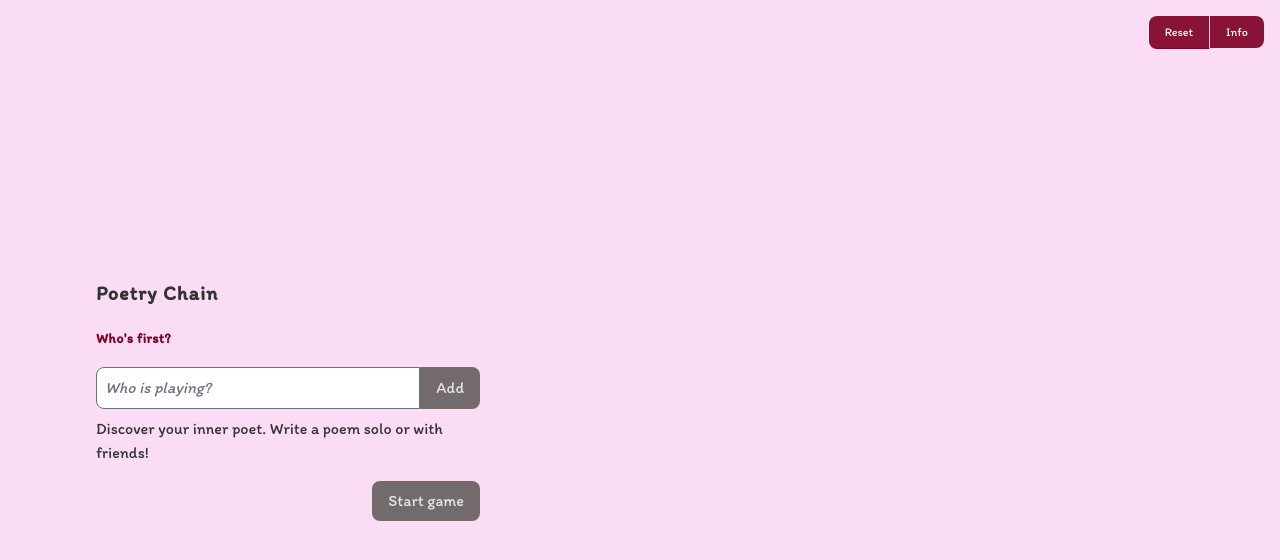
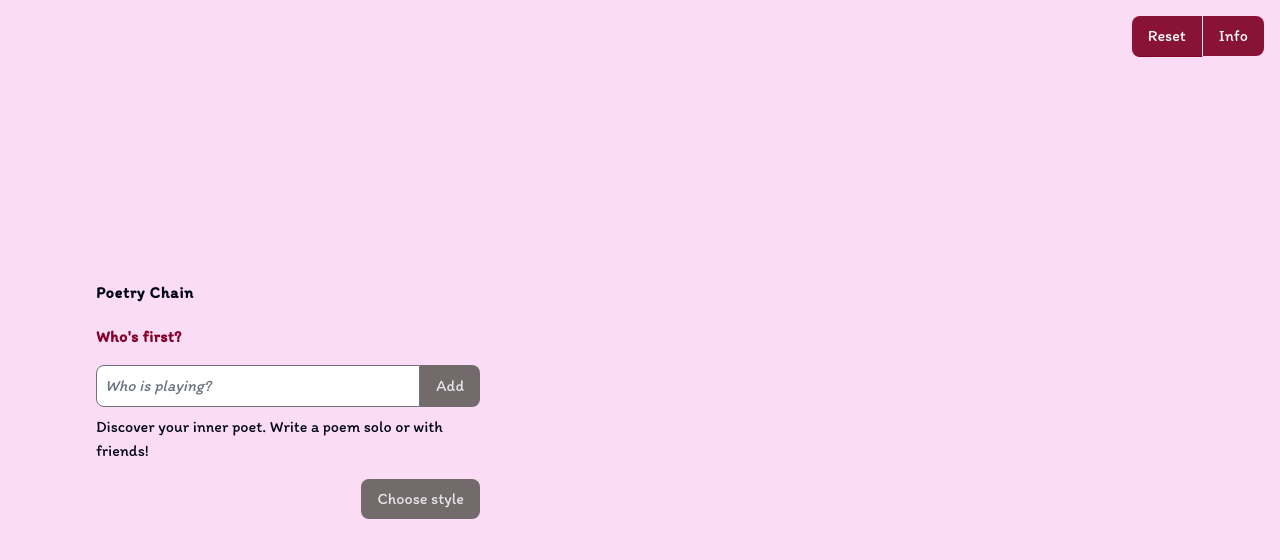
Before and after one commit to jondeaves/ggj24, a Next.js app: page / in a window 1280 px wide. Shown: the top 560 px of the page. Built offline with nearby package versions, Linux system fonts and the light colour scheme.

Commit message:
feat: prep for style

```diff
--- a/app/components/button.tsx
+++ b/app/components/button.tsx
@@ -3,7 +3,7 @@ import { twMerge } from 'tailwind-merge'
 import { Tooltip } from 'flowbite-react';
 import React from "react";
 
-export type ButtonSize = 'small' | 'medium' | 'large'
+export type ButtonSize = 'tiny' | 'small' | 'medium' | 'large'
 
 type ButtonProps = {
   onClick?: (e: ChangeEvent<any>) => void
@@ -18,9 +18,11 @@ type ButtonProps = {
 
 const buttonTheme = {
   primary: `bg-rose-900 hover:bg-rose-800 text-white rounded-lg disabled:bg-[#736a6b] disabled:hover:bg-[#736a6b] disabled:text-neutral-200 disabled:cursor-not-allowed`,
+  bare: `text-slate-950`
 }
 
 const buttonSize = {
+  tiny: 'text-2xs px-2 py-1',
   small: 'text-xs px-4 py-2',
   medium: 'px-4 py-2',
   large: ' text-xl p-4'
--- a/app/components/game.tsx
+++ b/app/components/game.tsx
@@ -20,7 +20,7 @@ export const Game: FC = () => {
           <PreviousLine
             key={idx}
             label={`“${entry.text}”`}
-            supLabel={`${entry.author} said `}
+            supLabel={`${entry.author} previously said `}
             emphasise={true}
           />
         ))}
--- a/app/components/offline.tsx
+++ b/app/components/offline.tsx
@@ -1,29 +1,38 @@
 "use client";
 
 import { useSearchParams } from "next/navigation";
-import { FC, ReactNode } from "react";
+import { FC, ReactNode, useState } from "react";
 
-import { GameState, useMainContext } from "../context";
+import { GameState, PoemStyle, useMainContext } from "../context";
 import { Main } from "./main";
 import { Game } from "./game";
 import { Button } from "./button";
 import { AddAuthors } from "./AddAuthors";
 import { LinkAsButton } from "./link-as-button";
 import { GameSummary } from "./game-summary";
+import { StyleModal } from "./style-modal";
+import { POEM_STYLES } from "../constants/poem-styles";
 
 export const Offline: FC = () => {
+  const [styleIsOpen, setStyleIsOpen] = useState(false);
   const searchParams = useSearchParams()
-  const { gameState, setGameState, entries, authors } = useMainContext();
+  const { gameState, setGameState, entries, authors, poemStyle, setPoemStyle } = useMainContext();
 
-  const showOnlineLink = searchParams.get('online') === 'true'
+  const showOnlineCta = searchParams.get('online') === 'true'
 
   // Defaults should be the Pending state
-  let actionLabel = 'Start game';
-  let nextState = GameState.Active;
+  let actionLabel = 'Choose style';
+  let nextState = GameState.Style;
   let actionDisabled = authors.length === 0;
   let actionDisabledMsg = 'Must have at least one authors';
 
   switch (gameState) {
+    case GameState.Style:
+      actionLabel = 'Start game';
+      nextState = GameState.Active;
+      actionDisabled = authors.length === 0;
+      actionDisabledMsg = 'Must have at least one authors';
+      break;
     case GameState.Active:
       actionLabel = 'Finish game';
       nextState = GameState.Completed;
@@ -34,13 +43,31 @@ export const Offline: FC = () => {
       break;
   }
 
+  const handleCloseStyle = () => {
+    setGameState(GameState.Pending)
+    setStyleIsOpen(false)
+  }
+
+  const handleSubmitStyle = (style: PoemStyle) => {
+    console.log(`Updating to ${style}`)
+    setPoemStyle(style);
+    setStyleIsOpen(false);
+    handleActionBtn()
+  }
+
   const handleActionBtn = () => {
+    if (gameState === GameState.Pending) {
+      setStyleIsOpen(true)
+    }
+
+    console.log(`Up next: ${GameState[nextState]}`)
+
     setGameState(nextState);
   }
 
   const ctaList: ReactNode[] = []
 
-  if (showOnlineLink && gameState === GameState.Pending) {
+  if (showOnlineCta && gameState === GameState.Pending) {
     ctaList.push(
       <LinkAsButton key='online' href="/online" size="medium" className="rounded-r-none">
         Play online
@@ -48,9 +75,24 @@ export const Offline: FC = () => {
     )
   }
 
-  if (gameState !== GameState.Completed) {
+  // const matchedStyle = poemStyle && poemStyle !== 'free' ? POEM_STYLES.find(style => style.ident === poemStyle) : undefined;
+  // if (gameState === GameState.Active && matchedStyle) {
+  //   ctaList.push(
+  //     <LinkAsButton key='online' href="/online" size="medium" className="rounded-r-none">
+  //       Example of {matchedStyle.title}
+  //     </LinkAsButton>
+  //   )
+  // }
+
+  if (gameState === GameState.Pending) {
     ctaList.push(
-      <Button key="create-btn" size="medium" className={showOnlineLink && gameState === GameState.Pending ? "rounded-l-none border-l border-l-bg-color" : ""} onClick={handleActionBtn} disabled={actionDisabled} disabledTooltip={actionDisabledMsg}>
+      <Button key="create-btn" size="medium" theme="bare" className={showOnlineCta && gameState === GameState.Pending ? "rounded-l-none border-l border-l-bg-color" : ""} onClick={handleActionBtn} disabled={actionDisabled} disabledTooltip={actionDisabledMsg}>
+        {actionLabel}
+      </Button>
+    )
+  } else if (gameState !== GameState.Completed) {
+    ctaList.push(
+      <Button key="create-btn" size="medium" className={showOnlineCta ? "rounded-l-none border-l border-l-bg-color" : ""} onClick={handleActionBtn} disabled={actionDisabled} disabledTooltip={actionDisabledMsg}>
         {actionLabel}
       </Button>
     )
@@ -61,10 +103,11 @@ export const Offline: FC = () => {
   }
 
   return (
-    <Main title="Poetry Chain" subTitle={showOnlineLink ? "(Offline)" : undefined} ctaList={ctaList}>
+    <Main title="Poetry Chain" subTitle={showOnlineCta ? "(Offline)" : undefined} ctaList={ctaList}>
       <>
         <AddAuthors />
         <Game />
+        <StyleModal isOpen={styleIsOpen} onClose={handleCloseStyle} onSubmit={handleSubmitStyle} />
       </>
     </Main>
   )
--- /dev/null
+++ b/app/components/style-modal.tsx
@@ -0,0 +1,44 @@
+import { FC } from "react";
+import { Modal } from 'flowbite-react';
+import React from "react";
+import { Button } from "./button";
+import { PoemStyle } from "../context";
+import { POEM_STYLES } from "../constants/poem-styles";
+
+type StyleModalProps = {
+  isOpen: boolean;
+  onSubmit: (style: PoemStyle) => void;
+  onClose: () => void;
+}
+
+export const StyleModal: FC<StyleModalProps> = ({
+  isOpen,
+  onSubmit,
+  onClose,
+}) => {
+  return (
+    <Modal show={isOpen} onClose={onClose}>
+      <Modal.Header>
+        What kind of poem will you write?
+      </Modal.Header>
+      <Modal.Body>
+        <div className="flex flex-col gap-8">
+          {POEM_STYLES.map(style => (
+            <div key={style.ident} className="flex flex-col gap-2">
+              <h3 className="flex justify-between">
+                {style.title}
+
+                <Button size="tiny" onClick={() => onSubmit(style.ident)} className="mt-1" disabled={style.disabled} disabledTooltip="Coming soon">
+                  Choose this style
+                </Button>
+              </h3>
+              <p className="text-base leading-relaxed text-gray-500 dark:text-gray-400">
+                {style.description}
+              </p>
+            </div>
+          ))}
+        </div>
+      </Modal.Body>
+    </Modal>
+  );
+}
--- a/app/components/submission-form.tsx
+++ b/app/components/submission-form.tsx
@@ -57,7 +57,7 @@ export const SubmissionForm: FC = () => {
           id="entry"
           name="entry"
           type="text"
-          placeholder={`${authors[entries.length % authors.length]} says...`}
+          placeholder={`For line ${entries.length + 1} ${authors[entries.length % authors.length]} says...`}
           className="grow rounded-r-none h-10"
           onChange={formik.handleChange}
           value={formik.values.entry}
--- /dev/null
+++ b/app/constants/poem-styles.ts
@@ -0,0 +1,45 @@
+import { PoemStyle } from "../context";
+
+type ModalPoemStyles = {
+  ident: PoemStyle;
+  title: string;
+  description: string;
+  disabled: boolean;
+  example?: string;
+};
+
+export const POEM_STYLES: ModalPoemStyles[] = [
+  {
+    ident: "limerick",
+    title: "LIMERICK (5 LINES)",
+    description:
+      "Rhymes and syllables galore! The first, second and fifth lines rhyme and must have the same number of syllables. The third and fourth lines also rhyme using a different word! ",
+    disabled: false,
+    example:
+      "The beach is super duper great\nBut water in my eyes, I hate\nRunning full speed on the sand \nSurfing with the entire band\nThe beach is super duper great",
+  },
+  {
+    ident: "sonnet",
+    title: "SONNET (14 LINES)",
+    description:
+      "Go all the way! Fourteen lines, ten syllables each. Here’s a sonnet’s rhyming scheme from the first line to the last: ABAB CDCD EFEF GG ",
+    disabled: true,
+    example:
+      "Shall I compare thee to a summer’s day?\nThou art more lovely and more temperate:\nRough winds do shake the darling buds of May,\nAnd summer’s lease hath all too short a date:\nSometime too hot the eye of heaven shines,\nAnd often is his gold complexion dimmed;\nAnd every fair from fair sometime declines,\n\nBy chance, or nature’s changing course, untrimmed:\nBut thy eternal summer shall not fade,\nNor lose possession of that fair thou ow’st;\nNor shall Death brag thou wander’st in his shade\nWhen in eternal lines to time thou grow’st:\nSo long as men can breathe or eyes can see,\nSo long lives this, and this gives life to thee.",
+  },
+  {
+    ident: "haiku",
+    title: "HAIKU (3 LINES)",
+    description:
+      "Poems of utmost precision. The first and last lines are five syllables and second line requires seven. ",
+    disabled: true,
+    example:
+      "Bones, aged a-creaky\nPress snooze, press snooze, press again\nOh, the lumbago",
+  },
+  {
+    ident: "free",
+    title: "FREE VERSE",
+    description: "Write your poem however you see fit!",
+    disabled: false,
+  },
+];
--- a/app/context.tsx
+++ b/app/context.tsx
@@ -2,6 +2,7 @@ import { Dispatch, PropsWithChildren, SetStateAction, createContext, useContext,
 
 export enum GameState {
   Pending,
+  Style,
   Active,
   Completed,
 }
@@ -12,6 +13,8 @@ export type Entry = {
   text: string;
   author: Author;
 };
+
+export type PoemStyle = 'limerick' | 'sonnet' | 'haiku' | 'free'
 
 export type MainContextState = {
   entries: Entry[];
@@ -24,6 +27,9 @@ export type MainContextState = {
 
   gameState: GameState;
   setGameState: (state: GameState) => void,
+
+  poemStyle: PoemStyle;
+  setPoemStyle: (style: PoemStyle) => void,
 }
 
 export const MainContext = createContext<MainContextState>({
@@ -37,12 +43,16 @@ export const MainContext = createContext<MainContextState>({
 
   gameState: GameState.Pending,
   setGameState: () => {},
+
+  poemStyle: 'free',
+  setPoemStyle: () => {},
 });
 
 export const MainContextProvider = (props: PropsWithChildren) => {
   const [entries, setEntries] = useState<Entry[]>([]);
   const [authors, setAuthors] = useState<Author[]>([]);
   const [gameState, setGameState] = useState<GameState>(GameState.Pending);
+  const [poemStyle, setPoemStyle] = useState<PoemStyle>('free')
 
   const addEntry = (input: string) => {
     setEntries([
@@ -63,11 +73,6 @@ export const MainContextProvider = (props: PropsWithChildren) => {
 
   const setGameStateWrapper = (state: GameState) => {
     setGameState(state);
-
-    if (state === GameState.Pending) {
-      setEntries([]);
-      setAuthors([]);
-    }
   }
 
   return (
@@ -81,6 +86,8 @@ export const MainContextProvider = (props: PropsWithChildren) => {
         addAuthor,
         gameState,
         setGameState: setGameStateWrapper,
+        poemStyle,
+        setPoemStyle
       }}
     >
       {props.children}
--- a/app/globals.css
+++ b/app/globals.css
@@ -3,7 +3,7 @@
 @tailwind utilities;
 
 html, body {
-  color: #333333
+  color: #020617
 }
 
 * {
--- a/tailwind.config.ts
+++ b/tailwind.config.ts
@@ -8,6 +8,9 @@ const config: Config = {
     "./app/**/*.{js,ts,jsx,tsx,mdx}",
   ],
   theme: {
+    fontSize: {
+      "2xs": "0.6rem",
+    },
     extend: {
       backgroundImage: {
         "gradient-radial": "radial-gradient(var(--tw-gradient-stops))",
```
